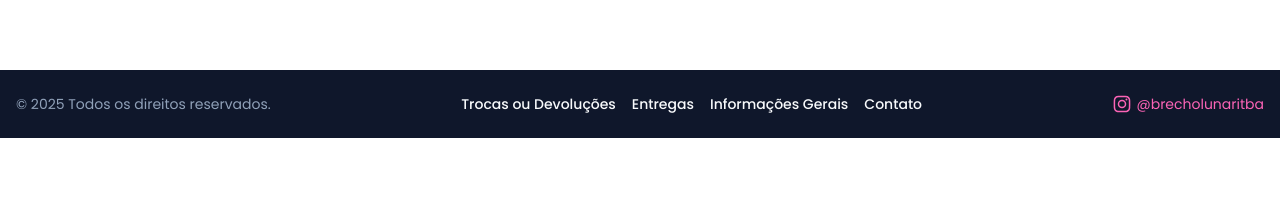
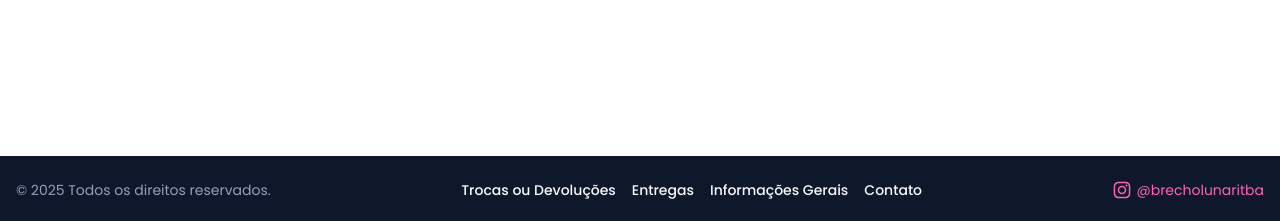
Before and after one commit to LenilsonTeixeira/lunar-brecho-app, a React (Vite) app: page / in a window 1280 px wide. Shown: the part 576-797 px from the top of the page. Built offline with nearby package versions, Linux system fonts and the light colour scheme; no server answers.

Commit message:
Refactor App component structure for improved layout and organization. Introduce a main wrapper for routes and enhance the Footer component by removing unnecessary margin, ensuring a cleaner design. Maintain existing route functionality while improving overall code readability.

```diff
--- a/src/App.tsx
+++ b/src/App.tsx
@@ -80,7 +80,9 @@ const App = () => {
         <ProductProvider>
           <CartProvider>
             <CartDrawerProvider>
+              <div className='min-h-screen flex flex-col'>
                 {!isAdminPath && <Header />}
+                <main className='flex-1'>
                   <Routes>
                     <Route path='/' element={<Home />} />
                     <Route path='/produtos/:productId' element={<ProductDetail />} />
@@ -536,8 +538,10 @@ const App = () => {
                       />
                     </Route>
                   </Routes>
+                </main>
                 {!isAdminPath && <Footer />}
                 <CartDrawer />
+              </div>
             </CartDrawerProvider>
           </CartProvider>
         </ProductProvider>
--- a/src/components/footer/Footer.tsx
+++ b/src/components/footer/Footer.tsx
@@ -25,7 +25,7 @@ const Footer = ({
   instagramHandle = 'brecholunaritba',
 }: FooterProps) => {
   return (
-    <footer className='bg-slate-900 text-slate-50 w-full py-4 sm:py-6 px-4 mt-16 sm:mt-20'>
+    <footer className='bg-slate-900 text-slate-50 w-full py-4 sm:py-6 px-4'>
       <div className='max-w-7xl mx-auto flex flex-col sm:flex-row justify-between items-center gap-4 sm:gap-6'>
         <p className='text-xs sm:text-sm text-slate-400 text-center sm:text-left'>
           &copy; {year} Todos os direitos reservados.
```
Lines whose indentation alone changed are shown as unchanged.
